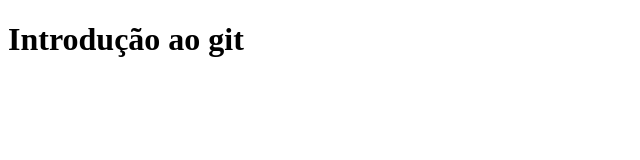
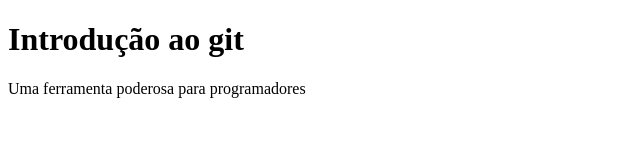
Before and after one commit to MahiennySouza/Intro-Git, a plain HTML site: page index.html in a window 1280 px wide. Shown: the whole page, without its empty margins (0-640 px from the left). Drawn offline with Linux system fonts and the light colour scheme.

Commit message:
Update index.html

```diff
--- a/index.html
+++ b/index.html
@@ -7,5 +7,6 @@
 </head>
 <body>
     <h1>Introdução ao git</h1>
+    <p>Uma ferramenta poderosa para programadores</p>
 </body>
 </html>
```
